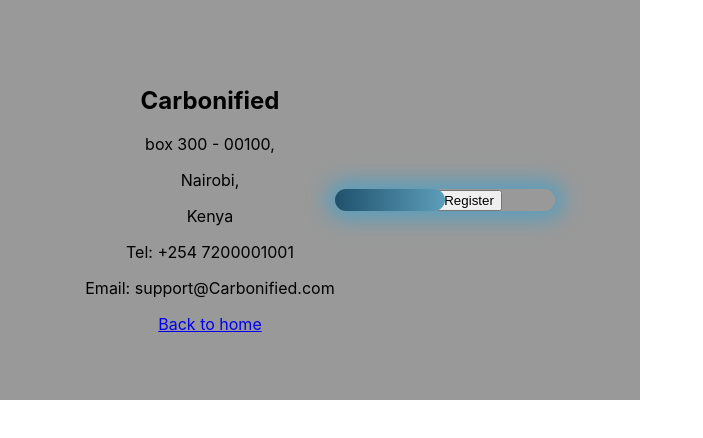
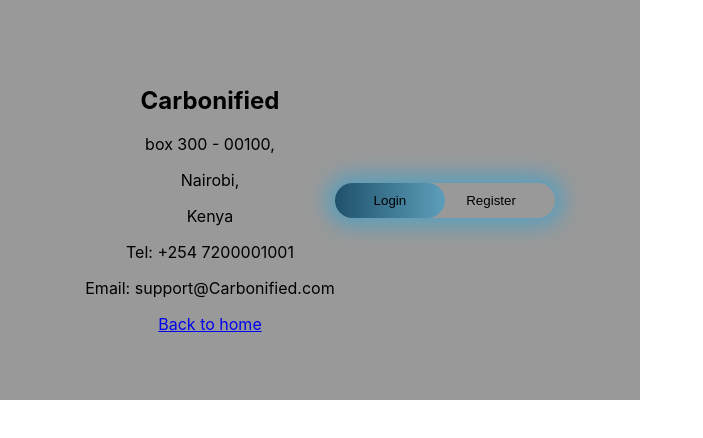
Before and after one commit to Knoxx04/carbonified, a React (Create React App) app: page / in a window 1280 px wide. Shown: the top 438 px of the page, without its empty margins (0-703 px from the left). Built offline with nearby package versions, Linux system fonts and the light colour scheme.

Commit message:
toggle button styling

```diff
--- a/src/index.css
+++ b/src/index.css
@@ -41,3 +41,12 @@
   background: linear-gradient(to right, #1f516c, #5d9eba);
   border-radius: 30px;
 }
+
+.toggle-btn {
+  padding: 10px 30px;
+  cursor: pointer;
+  background: transparent;
+  border: 0;
+  outline: none;
+  position: relative;
+}
```
